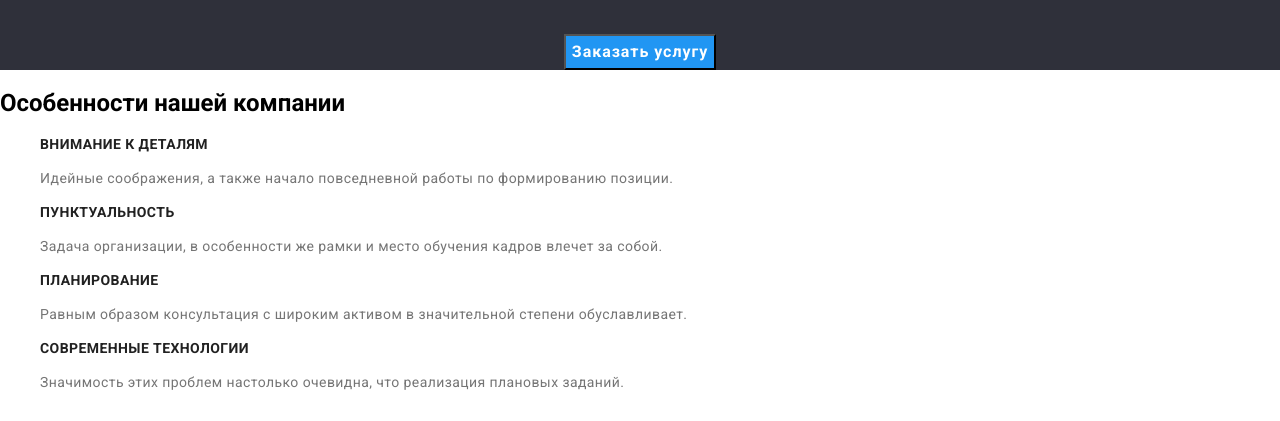
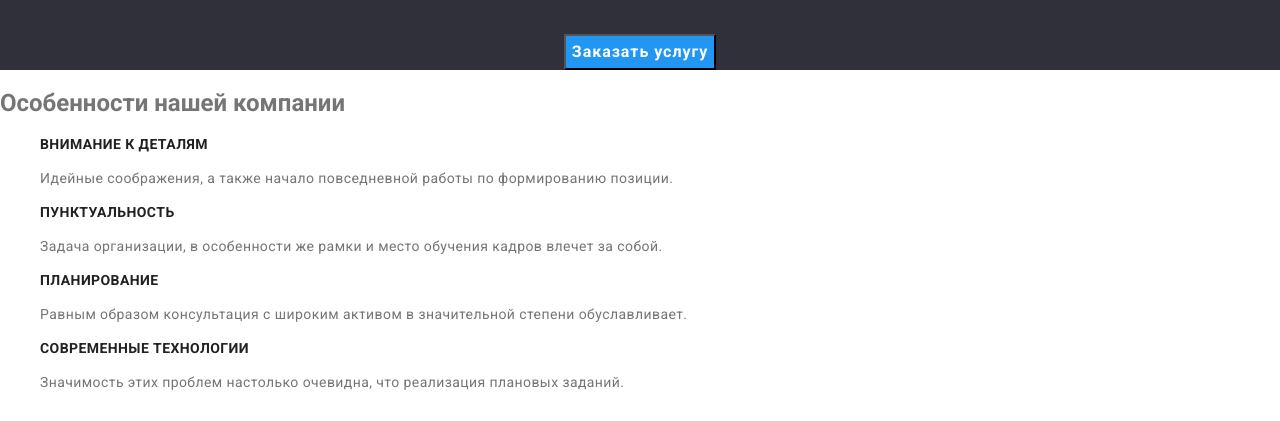
Before and after one commit to Rostyslav-Baryshok/goit-markup-hw-02, a plain HTML site: page index.html in a window 1280 px wide. Shown: the part 259-680 px from the top of the page. Drawn offline with nearby package versions, Linux system fonts and the light colour scheme.

Commit message:
added color to the body

```diff
--- a/css/style.css
+++ b/css/style.css
@@ -16,6 +16,7 @@
 }
 body {
   font-family: "Roboto", sans-serif;
+  color: #757575;
 }
 
 /* Header */
```
